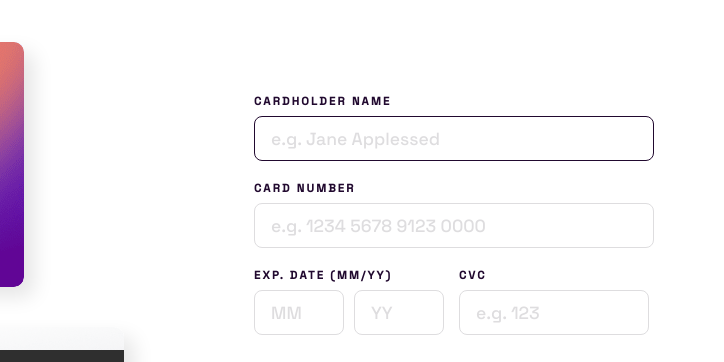
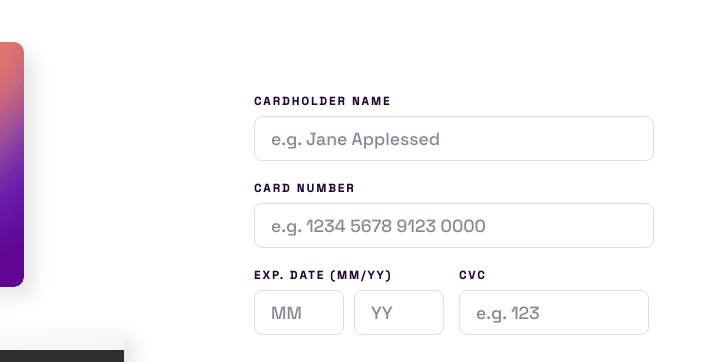
Before and after one commit to NINHOS0/FrontEnd-Mentor, a plain HTML site: page interactive-card-details/index.html in a window 1280 px wide. Shown: the part 143-505 px from the top of the page, 556-1280 px from the left. Drawn offline with Linux system fonts and the light colour scheme.

Commit message:
Little details

```diff
--- a/interactive-card-details/index.html
+++ b/interactive-card-details/index.html
@@ -37,7 +37,7 @@
         <section class="container">
           <div class="form">
             <label for="name" style="margin-top: 0;">cardholder name</label>
-            <input type="text" id="name" class="name" autofocus placeholder="e.g. Jane Applessed" maxlength="30">
+            <input type="text" id="name" class="name" placeholder="e.g. Jane Applessed" maxlength="30">
             <span class="error hidden name-error">Can't be blank</span>
 
             <label for="number">card number</label>
--- a/interactive-card-details/style.css
+++ b/interactive-card-details/style.css
@@ -134,7 +134,7 @@ label{
 }
 
 input::placeholder{
-    color: var(--Light-grayish-violet);
+    color: var(--Dark-grayish-violet);
 }
 
 input[type="text"]::placeholder{
```
Also changed, not shown: 1 other file.
